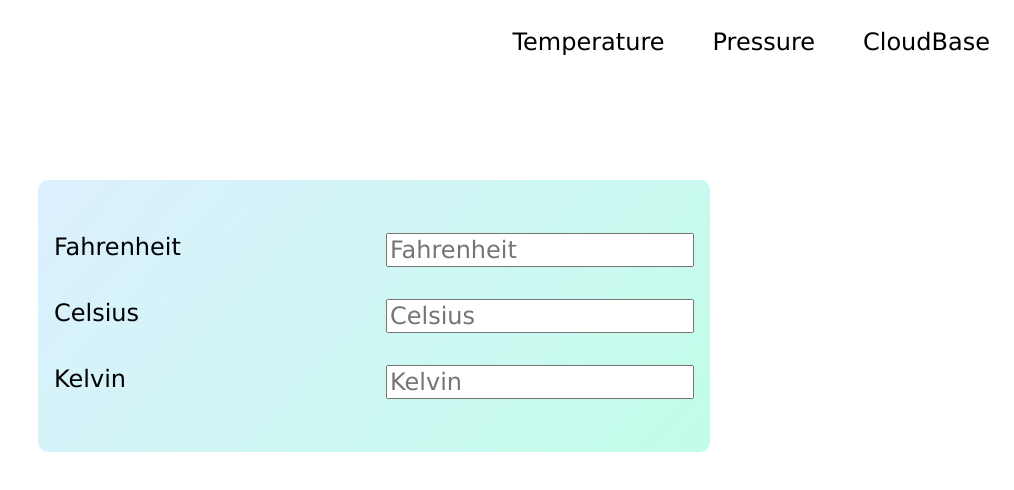
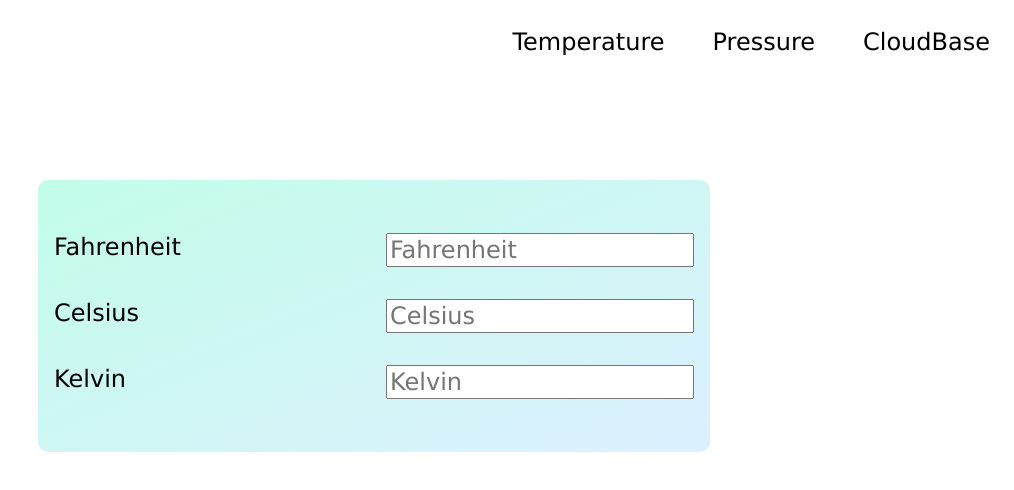
Before and after one commit to jjdonnel/Calcs, a plain HTML site: page index.html in a window 1280 px wide. Both pictures are taken after a click on the item "Temperature". Shown: the whole page, without its empty margins (266-1280 px from the left). Drawn offline with Linux system fonts and the light colour scheme.

Commit message:
gradient

```diff
--- a/main.css
+++ b/main.css
@@ -39,7 +39,7 @@ label {
 }
 
 .section {
-    background-image: linear-gradient(312deg, rgb(194, 253, 233), rgb(220, 240, 255));
+    background-image: linear-gradient(to bottom right, rgb(194, 253, 233), rgb(220, 240, 255));
     display: flex;
     justify-content: center;
     flex-direction: column;
```
